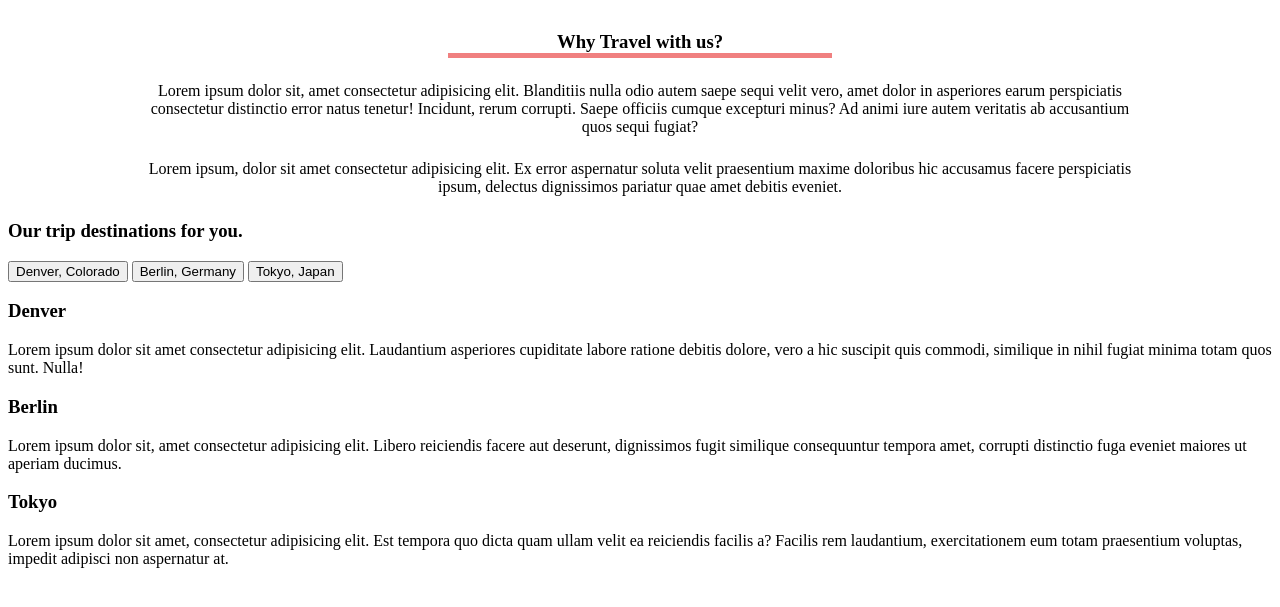
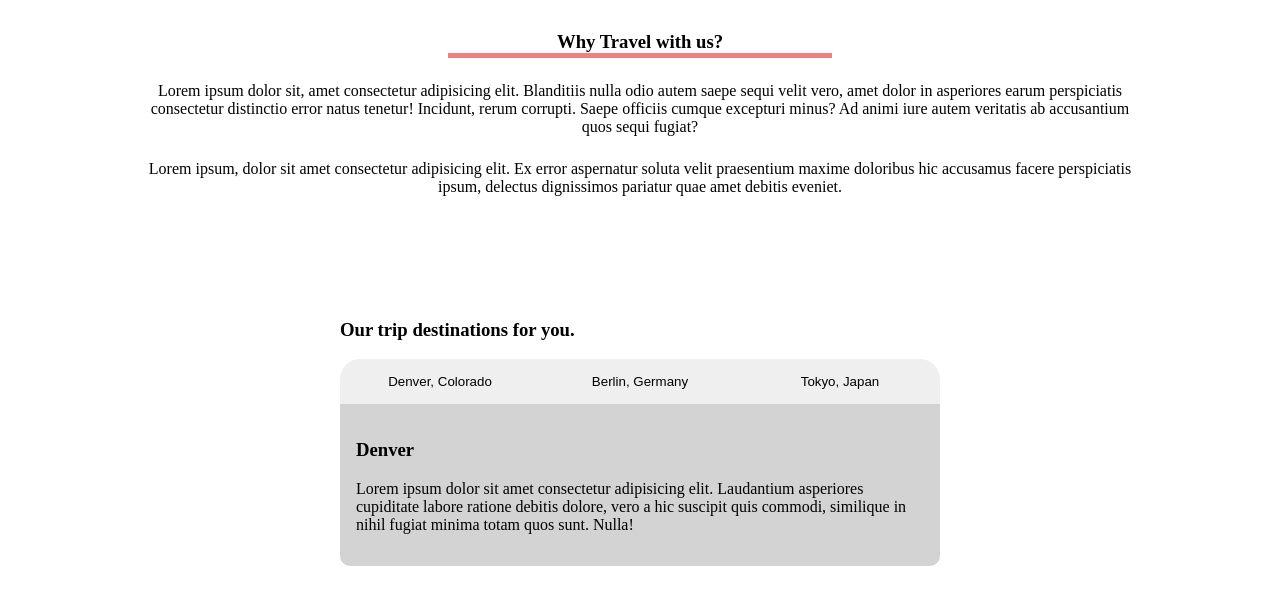
Before and after one commit to Battlertrunks/TravelWebsitePractice, a plain HTML site: page index.html in a window 1280 px wide. Both pictures are taken after a click on the button "Denver, Colorado". Shown: the part 97-704 px from the top of the page. Drawn offline with Linux system fonts and the light colour scheme.

Commit message:
Created a tab that the user can click to see different destination informations using JavaScript to hide and show what city the user clicks on thru the tab. Used CSS to make it a little more presentable, but will rework the CSS in the future.

```diff
--- a/app.js
+++ b/app.js
@@ -0,0 +1,20 @@
+const btns = document.querySelectorAll(".tab-btn");
+const about = document.querySelector(".tab");
+const articles = document.querySelectorAll(".info");
+
+about.addEventListener("click", function (e) {
+  const id = e.target.dataset.id;
+
+  if (id === true) {
+    btns.array.forEach(function (btn) {
+      btn.classList.remove("active");
+    });
+    e.target.classList.add("active");
+  }
+
+  articles.forEach(function (article) {
+    article.classList.remove("active");
+  });
+  const element = document.getElementById(id);
+  element.classList.add("active");
+});
--- a/index.html
+++ b/index.html
@@ -47,12 +47,14 @@
         <h3>Our trip destinations for you.</h3>
         <div class="tab">
           <div class="btn-container">
-            <button class="tab-btn active">Denver, Colorado</button>
-            <button class="tab-btn">Berlin, Germany</button>
-            <button class="tab-btn">Tokyo, Japan</button>
+            <button class="tab-btn active" data-id="denver">
+              Denver, Colorado
+            </button>
+            <button class="tab-btn" data-id="berlin">Berlin, Germany</button>
+            <button class="tab-btn" data-id="toyko">Tokyo, Japan</button>
           </div>
           <article class="information">
-            <div class="info active">
+            <div class="info active" id="denver">
               <h3>Denver</h3>
               <p>
                 Lorem ipsum dolor sit amet consectetur adipisicing elit.
@@ -61,7 +63,7 @@
                 minima totam quos sunt. Nulla!
               </p>
             </div>
-            <div class="info">
+            <div class="info" id="berlin">
               <h3>Berlin</h3>
               <p>
                 Lorem ipsum dolor sit, amet consectetur adipisicing elit. Libero
@@ -70,7 +72,7 @@
                 maiores ut aperiam ducimus.
               </p>
             </div>
-            <div class="info active">
+            <div class="info" id="toyko">
               <h3>Tokyo</h3>
               <p>
                 Lorem ipsum dolor sit amet, consectetur adipisicing elit. Est
--- a/styles.css
+++ b/styles.css
@@ -56,3 +56,56 @@
   width: 80%;
   margin: 1.5rem auto;
 }
+
+/* Destinations tab layout */
+
+.destinations-section {
+  padding-top: 5em;
+  width: 600px;
+  margin: 0 auto;
+}
+
+.tab {
+  border-radius: 10px;
+}
+
+.btn-container {
+  display: flex;
+  justify-content: space-between;
+  border-radius: 15px;
+}
+
+.tab-btn {
+  width: 100%;
+  height: 45px;
+  border: none;
+}
+
+.tab-btn:hover {
+  transition: background-color 0.5s ease-out;
+  background-color: white;
+  cursor: pointer;
+}
+
+.tab-btn:nth-child(1) {
+  border-top-left-radius: 20px;
+}
+
+.tab-btn:nth-child(3) {
+  border-top-right-radius: 20px;
+}
+
+.information {
+  background: lightgrey;
+  border-bottom-right-radius: 10px;
+  border-bottom-left-radius: 10px;
+  padding: 1rem;
+}
+
+.info {
+  display: none;
+}
+
+.info.active {
+  display: block;
+}
```
